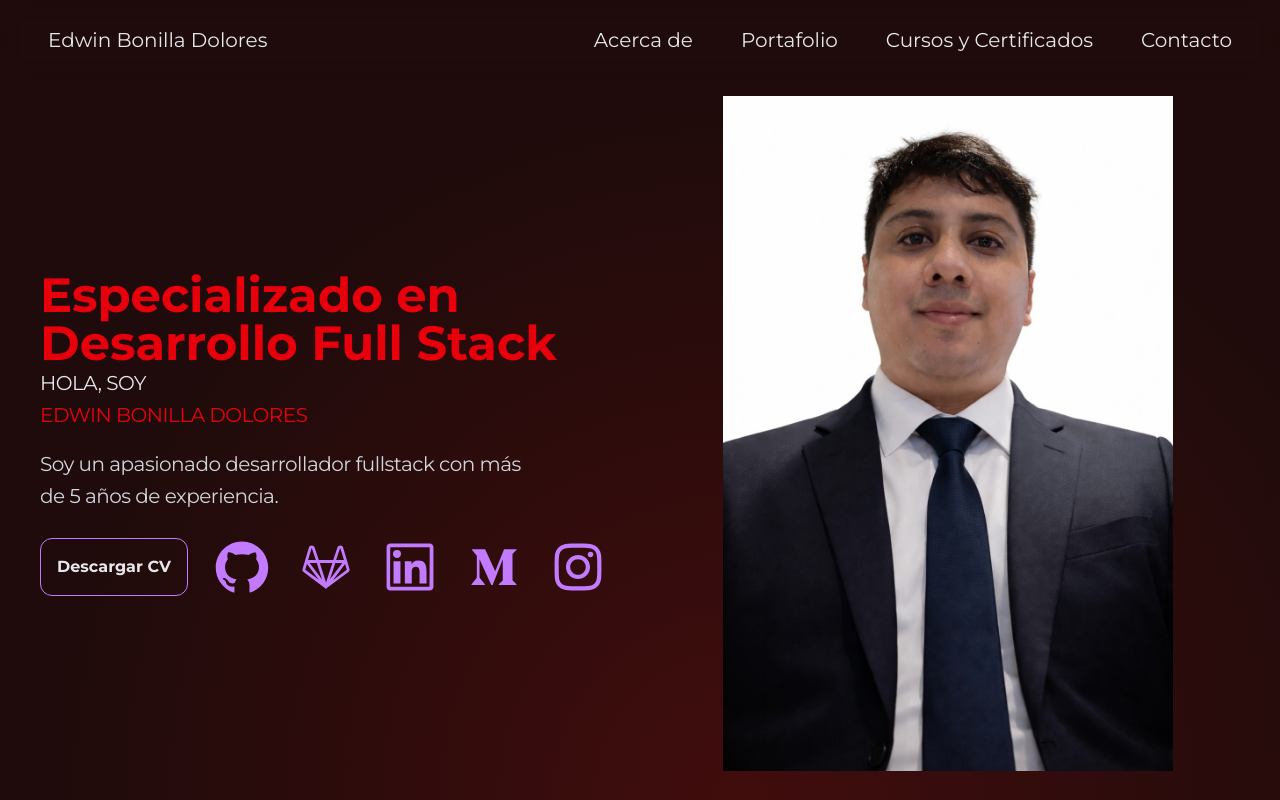
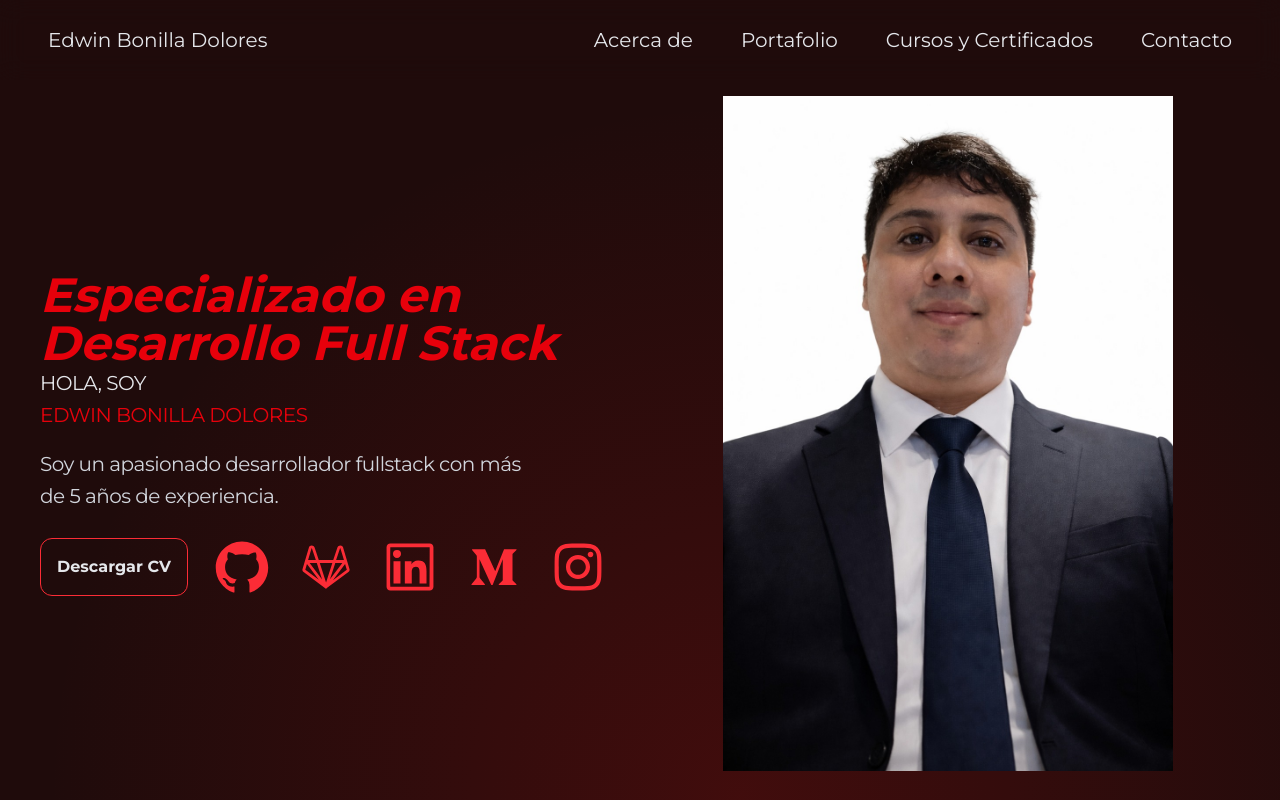
Before and after one commit to Isseikun10/work_portfolio, a React (Vite) app: page / in a window 1280 px wide. Shown: the top 800 px of the page. Built offline with nearby package versions, Linux system fonts and the light colour scheme.

Commit message:
Actualiza el componente Hero: cambia el color del texto y los bordes a rojo, mejora la accesibilidad de los enlaces y ajusta efectos visuales.

```diff
--- a/src/components/Hero.jsx
+++ b/src/components/Hero.jsx
@@ -27,12 +27,12 @@ const Hero = () => {
                         ]}
                         speed={50}
                         repeat={Infinity}
-                        className="font-bold text-gray-400 text-xl md:text-5xl italic- mb-4"
+                        className="font-bold text-gray-400 text-xl md:text-5xl italic mb-4"
                     />
 
                     <motion.p initial={{ opacity: 0 }} whileInView={{ opacity: 1 }} viewport={{ once: true }} transition={{ duration: 1, delay: 0.5 }} className="text-gray-200 md:text-7xl text-5xl tracking-tight mb-4">
                         HOLA, SOY <br/>
-                        <span className="text-purple-500"> EDWIN BONILLA DOLORES </span>
+                        <span className="text-red-500"> EDWIN BONILLA DOLORES </span>
                     </motion.p>
 
                     <motion.p initial={{ opacity: 0 }} whileInView={{ opacity: 1 }} viewport={{ once: true }} transition={{ duration: 1, delay: 1 }} className="text-gray-300 max-w-[300px] md:max-w-[500px] md:text-2xl text-lg mb-6">
@@ -41,28 +41,28 @@ const Hero = () => {
 
                     <motion.div initial={{ opacity: 0, y: 50 }} whileInView={{ opacity: 1, y: 0 }} viewport={{ once: true }} transition={{ duration: 1, delay: 1.5 }} className="flex flex-row items-center gap-6 my-4 md:mb-0">
 
-                        <motion.button whileHover={{ scale: 1.05, boxShadow: "0px 0px 8px rgba(0, 0, 0, 0.3)" }} className="z-10 cursor-pointer font-bold text-gray-200 md:w-auto p-4 border border-purple-400 rounded-xl"                      >
+                        <motion.button whileHover={{ scale: 1.05, boxShadow: "0px 0px 12px rgba(220, 38, 38, 0.4)" }} className="z-10 cursor-pointer font-bold text-gray-200 md:w-auto p-4 border border-red-500 rounded-xl hover:bg-red-600/10 transition-colors"                      >
                             <a href={CV} download="CV.pdf">Descargar CV</a>
                         </motion.button>
 
-                        <div className="flex gap-6 flex-row text-4xl md:text-6xl text-purple-400 z-20">
-                            <motion.a whileHover={{ scale: 1.2 }} href="https://github.com/Isseikun10" target="_blank">
+                        <div className="flex gap-6 flex-row text-4xl md:text-6xl text-red-500 z-20">
+                            <motion.a whileHover={{ scale: 1.2 }} href="https://github.com/Isseikun10" target="_blank" rel="noopener noreferrer">
                                 <AiOutlineGithub/>
                             </motion.a>
 
-                            <motion.a whileHover={{ scale: 1.2 }} href="https://gitlab.com/EdwinCS1" target="_blank">
+                            <motion.a whileHover={{ scale: 1.2 }} href="https://gitlab.com/EdwinCS1" target="_blank" rel="noopener noreferrer">
                                 <AiOutlineGitlab/>
                             </motion.a>
 
-                            <motion.a whileHover={{ scale: 1.2 }} href="https://www.linkedin.com/in/edwin-bonilla-dolores-082081196/" target="_blank">
+                            <motion.a whileHover={{ scale: 1.2 }} href="https://www.linkedin.com/in/edwin-bonilla-dolores-082081196/" target="_blank" rel="noopener noreferrer">
                                 <AiOutlineLinkedin/>
                             </motion.a>
 
-                            <motion.a whileHover={{ scale: 1.2 }} href="https://medium.com/@isseikun" target="_blank">
+                            <motion.a whileHover={{ scale: 1.2 }} href="https://medium.com/@isseikun" target="_blank" rel="noopener noreferrer">
                                 <AiOutlineMedium/>
                             </motion.a>
 
-                            <motion.a whileHover={{ scale: 1.2 }} href="https://www.instagram.com/edwindolorez/" target="_blank">
+                            <motion.a whileHover={{ scale: 1.2 }} href="https://www.instagram.com/edwindolorez/" target="_blank" rel="noopener noreferrer">
                                 <AiOutlineInstagram/>
                             </motion.a>
                         </div>
@@ -83,7 +83,7 @@ const Hero = () => {
                 <DiNodejsSmall className="text-green-600 mx-2" />
                 <DiPython className="text-blue-400 mx-2" />
                 <DiLaravel className="text-red-600 mx-2" />
-                <DiPhp className="text-purple-600 mx-2" />
+                <DiPhp className="text-red-600 mx-2" />
             </motion.div>
 
             <div className="absolute inset-0 hidden md:block">
```
